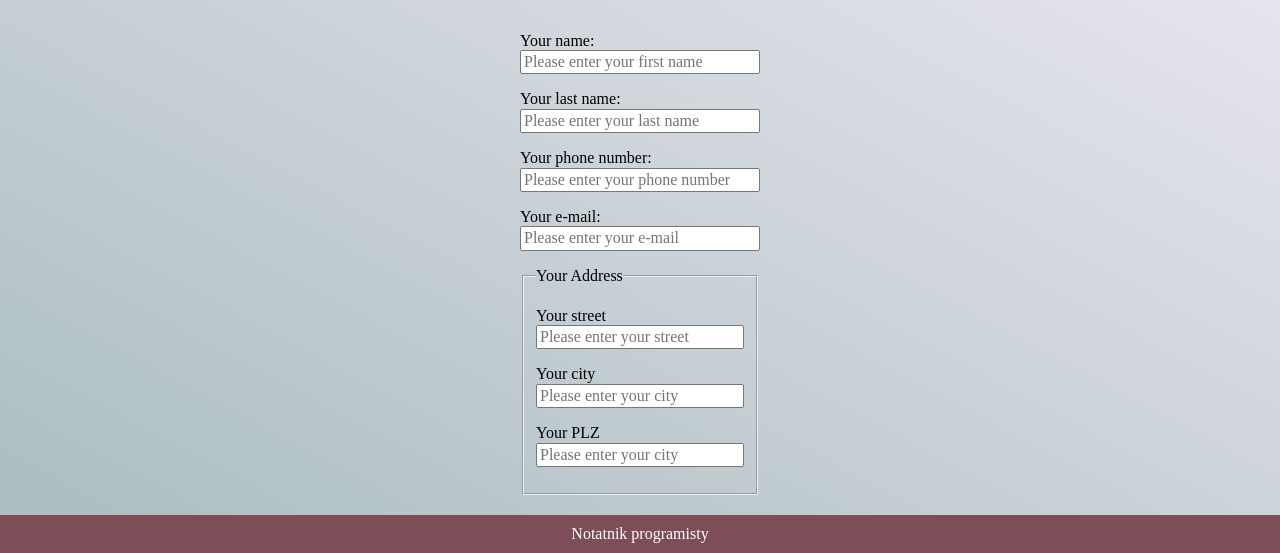
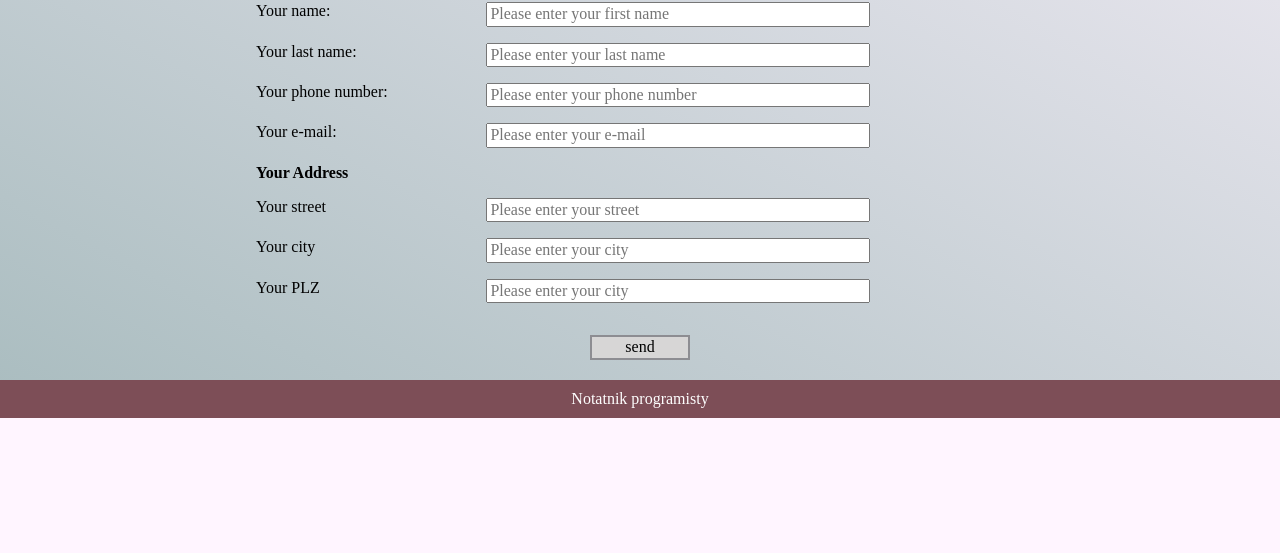
Before and after one commit to karolwasemann/homepage, a plain HTML site: page index.html in a window 1280 px wide. Shown: the part 502-1055 px from the top of the page. After the commit the page ends 920 px from the top, so only its background shows below. Drawn offline with Linux system fonts and the light colour scheme.

Commit message:
from style & submit

```diff
--- a/index.html
+++ b/index.html
@@ -53,9 +53,9 @@
       </section>
     </main>
     <section class="info">
-      <h1 class="info__title">////////</h1>
-      <form class="form" action="#">
-        <p>
+      <h1 class="info__title">Formularz!</h1>
+      <form class="form" action="#" method="POST">
+        <p class="form__item">
           <label class="form__label" for="firstName">Your name:</label>
           <input
             class="form__input"
@@ -65,7 +65,7 @@
             placeholder="Please enter your first name"
           />
         </p>
-        <p>
+        <p class="form__item">
           <label class="form__label" for="lastName">Your last name:</label>
           <input
             class="form__input"
@@ -75,7 +75,7 @@
             placeholder="Please enter your last name"
           />
         </p>
-        <p>
+        <p class="form__item">
           <label class="form__label" for="phoneNumber"
             >Your phone number:</label
           >
@@ -87,7 +87,7 @@
             placeholder="Please enter your phone number"
           />
         </p>
-        <p>
+        <p class="form__item">
           <label class="form__label" for="email">Your e-mail:</label>
           <input
             class="form__input"
@@ -97,9 +97,9 @@
             placeholder="Please enter your e-mail"
           />
         </p>
-        <fieldset>
+        <fieldset class="form__fieldset">
           <legend>Your Address</legend>
-          <p>
+          <p class="form__item">
             <label class="form__label" for="street">Your street</label>
             <input
               class="form__input"
@@ -109,7 +109,7 @@
               placeholder="Please enter your street"
             />
           </p>
-          <p>
+          <p class="form__item">
             <label class="form__label" for="city">Your city</label>
             <input
               class="form__input"
@@ -119,7 +119,7 @@
               placeholder="Please enter your city"
             />
           </p>
-          <p>
+          <p class="form__item">
             <label class="form__label" for="plz">Your PLZ</label>
             <input
               class="form__input"
@@ -131,6 +131,14 @@
             />
           </p>
         </fieldset>
+        <p class="form_item from__item--submit">
+          <input
+            class="form__input form__input--submit"
+            type="submit"
+            name="submit"
+            value="send"
+          />
+        </p>
       </form>
     </section>
     <footer class="footer">Notatnik programisty</footer>
--- a/style.css
+++ b/style.css
@@ -76,18 +76,48 @@ body {
   display: none;
 }
 
-.info {
+/* Formularz*/
+
+/* .info {
   display: flex;
   flex-direction: column;
   justify-content: center;
   align-items: center;
+} */
+.info__title {
+  text-align: center;
+  margin-bottom: 40px;
 }
 
 .form {
+  width: 60%;
+  margin: 0 auto;
 }
 
-p {
+.form__item {
   display: grid;
+  grid-template-columns: 30% 50%;
+}
+
+.form__fieldset {
+  padding: 0;
+  margin: 0;
+  border: none;
+}
+
+legend {
+  font-weight: bold;
+}
+
+.form__input--submit {
+  min-width: 100px;
+  border: #8d8d92 2px solid;
+  background: #d7d6d6;
+}
+
+.from__item--submit {
+  display: flex;
+  justify-content: center;
 }
 
 @media (max-width: 767px) {
@@ -154,4 +184,21 @@ p {
   .navigation--open {
     display: none;
   }
+
+  /* Formularz */
+
+  .info__title {
+    text-align: center;
+    margin-bottom: 40px;
+  }
+
+  .form {
+    width: 90%;
+    margin: 0 auto;
+  }
+
+  .form__item {
+    display: grid;
+    grid-template-columns: 40% 50%;
+  }
 }
```
